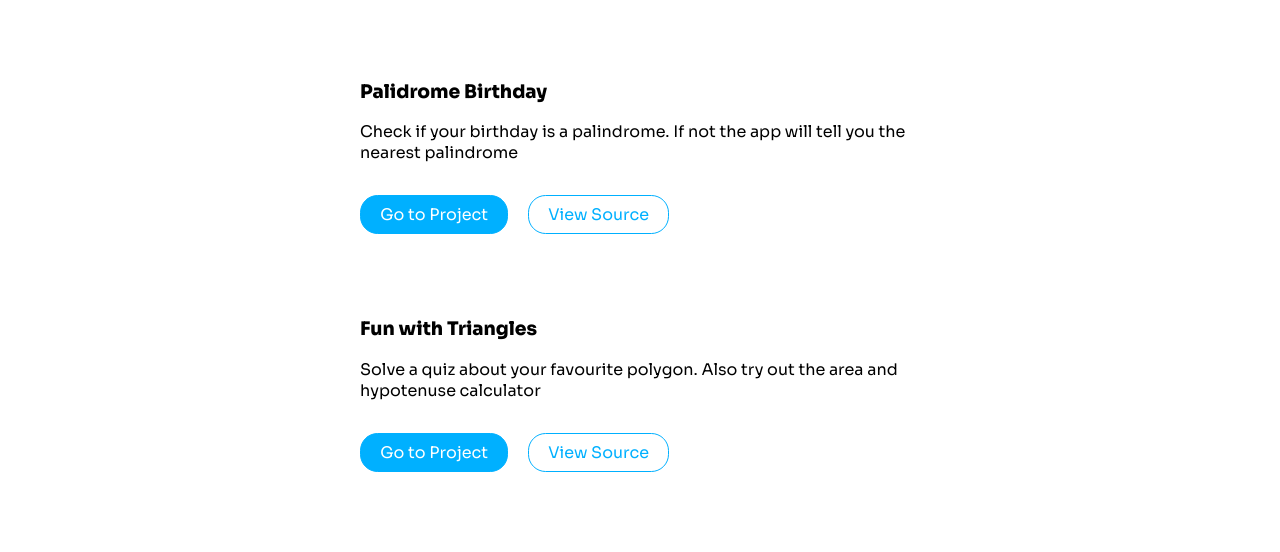
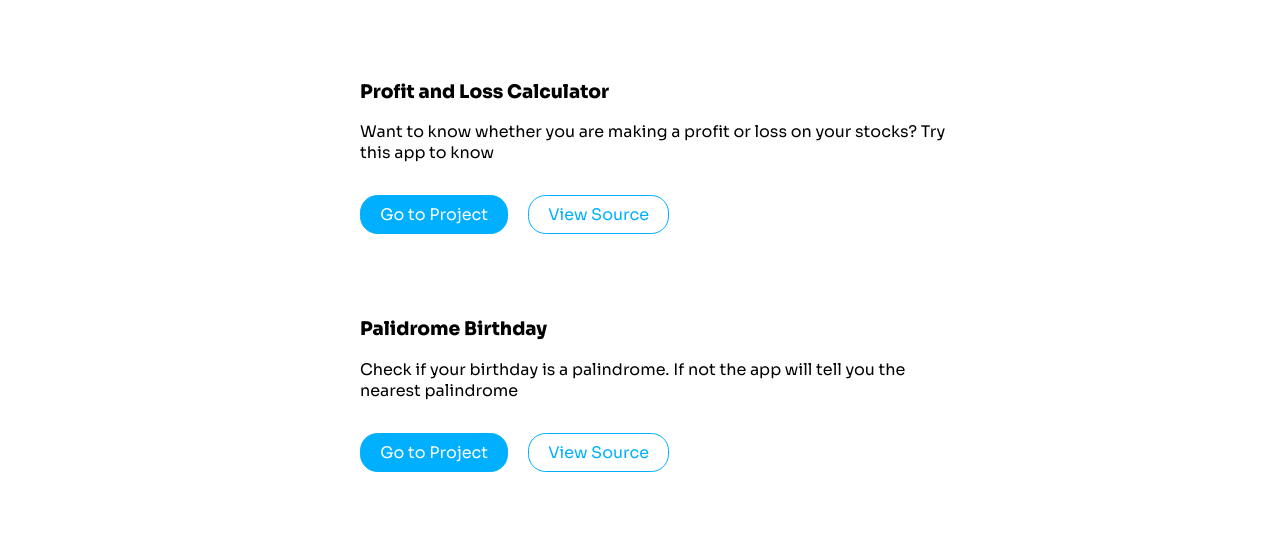
Before and after one commit to kart-c/kartik-portfolio, a plain HTML site: page HTML/projects.html in a window 1280 px wide. Shown: the part 179-731 px from the top of the page. Drawn offline with Linux system fonts and the light colour scheme.

Commit message:
docs
added mark-14 project

```diff
--- a/HTML/projects.html
+++ b/HTML/projects.html
@@ -24,6 +24,27 @@
 		</header>
 		<main>
 			<ul class="project-list">
+				<li>
+					<section class="container">
+						<h3>Profit and Loss Calculator</h3>
+						<p>
+							Want to know whether you are making a profit or loss on your stocks? Try this app to
+							know
+						</p>
+						<a
+							href="https://kartik-profit-loss-calculator.netlify.app/"
+							class="primary-button"
+							target="blank"
+							>Go to Project</a
+						>
+						<a
+							href="https://github.com/kart-c/profit-loss-calculator"
+							class="secondary-button"
+							target="blank"
+							>View Source</a
+						>
+					</section>
+				</li>
 				<li>
 					<section class="container">
 						<h3>Palidrome Birthday</h3>
```
